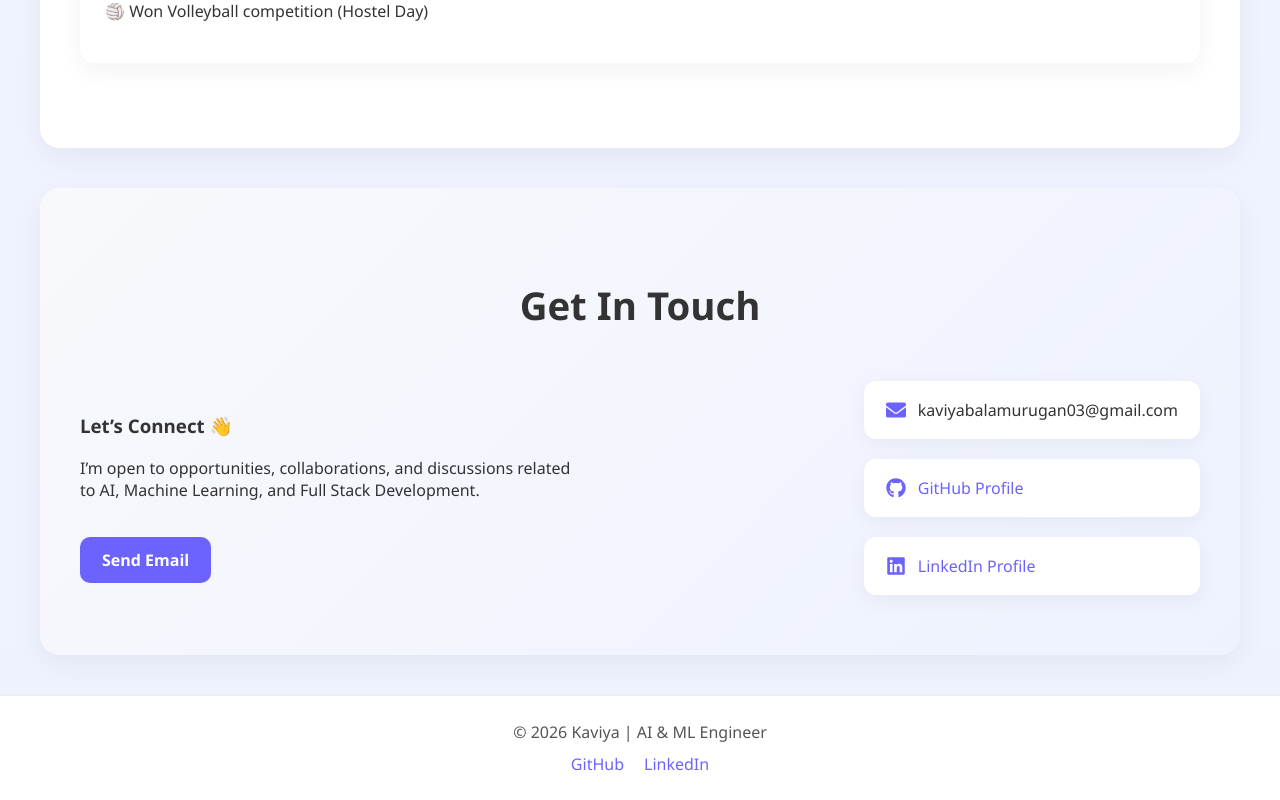
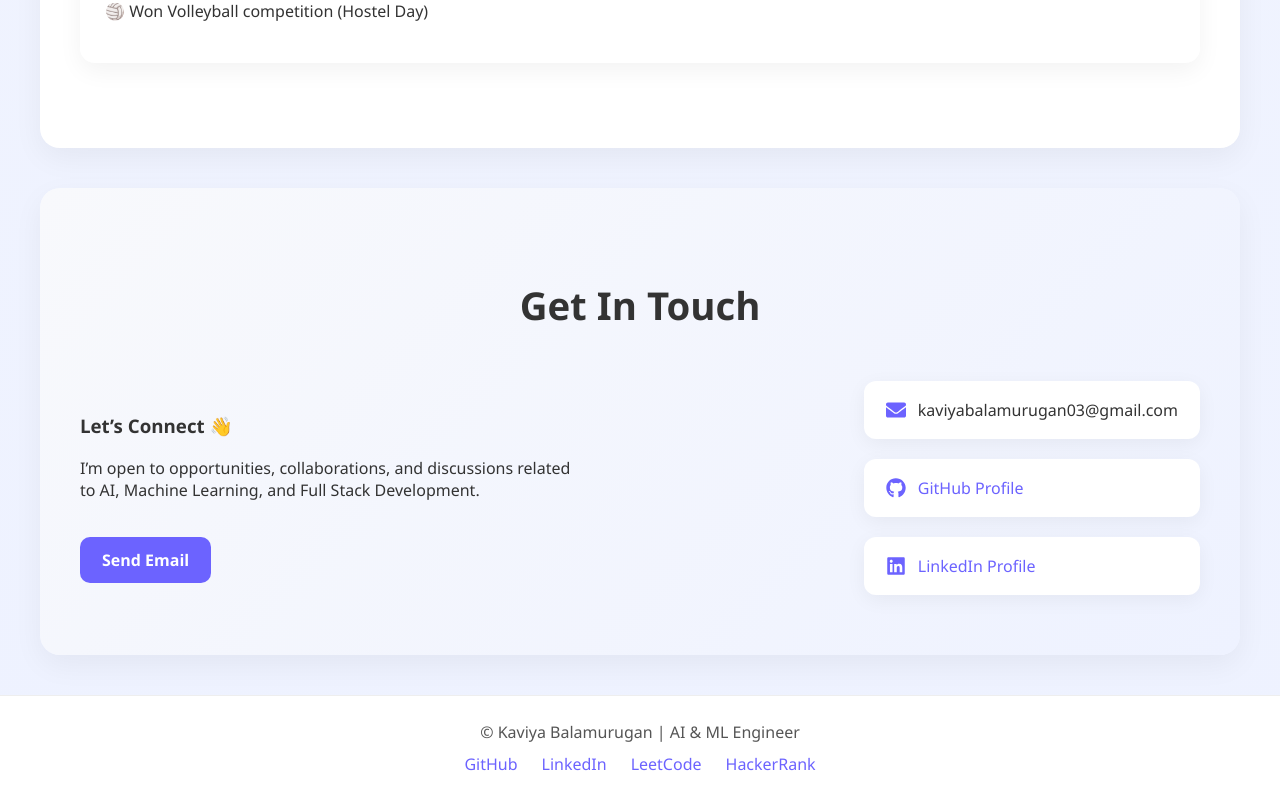
Before and after one commit to Kaviya-Balamurugan/portfolio, a React (Create React App) app: page / in a window 1280 px wide. Shown: the part 5154-5954 px from the top of the page. Built offline with nearby package versions, Linux system fonts and the light colour scheme.

Commit message:
Added premium animation UI

```diff
--- a/src/App.css
+++ b/src/App.css
@@ -365,8 +365,13 @@ h2 {
 }
 
 .footer-links a {
-  margin: 0 10px;
+  margin: 0 12px;
   text-decoration: none;
   color: #6c63ff;
   font-weight: 500;
+  transition: 0.3s;
 }
+
+.footer-links a:hover {
+  color: #4b45c9;
+}
--- a/src/components/Footer.js
+++ b/src/components/Footer.js
@@ -1,14 +1,26 @@
 function Footer() {
   return (
     <footer className="footer">
-      <p>© 2026 Kaviya | AI & ML Engineer</p>
+      <p>© Kaviya Balamurugan | AI & ML Engineer</p>
+
       <div className="footer-links">
+
         <a href="https://github.com/Kaviya-Balamurugan" target="_blank" rel="noopener noreferrer">
           GitHub
         </a>
+
         <a href="https://linkedin.com/in/kaviyabalamurugan" target="_blank" rel="noopener noreferrer">
           LinkedIn
         </a>
+
+        <a href="https://leetcode.com/u/Kaviya_Balamurugan/" target="_blank" rel="noopener noreferrer">
+          LeetCode
+        </a>
+
+        <a href="https://www.hackerrank.com/profile/Kaviya03" target="_blank" rel="noopener noreferrer">
+          HackerRank
+        </a>
+
       </div>
     </footer>
   );
```
